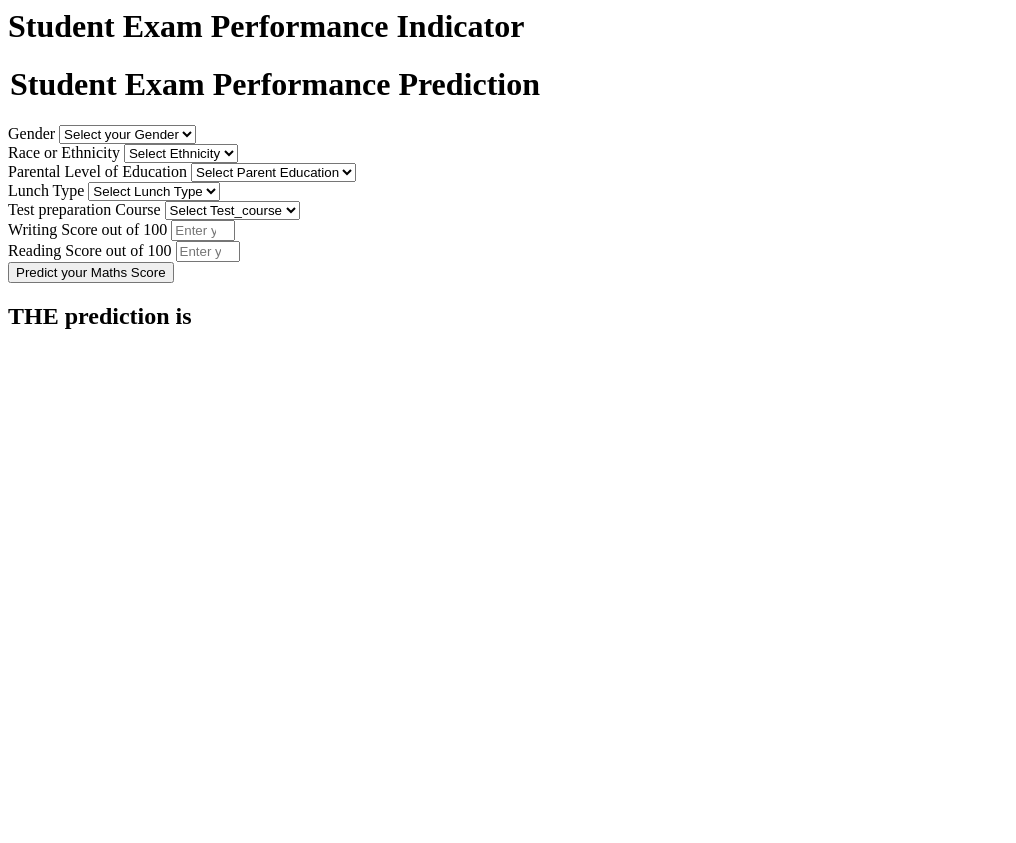
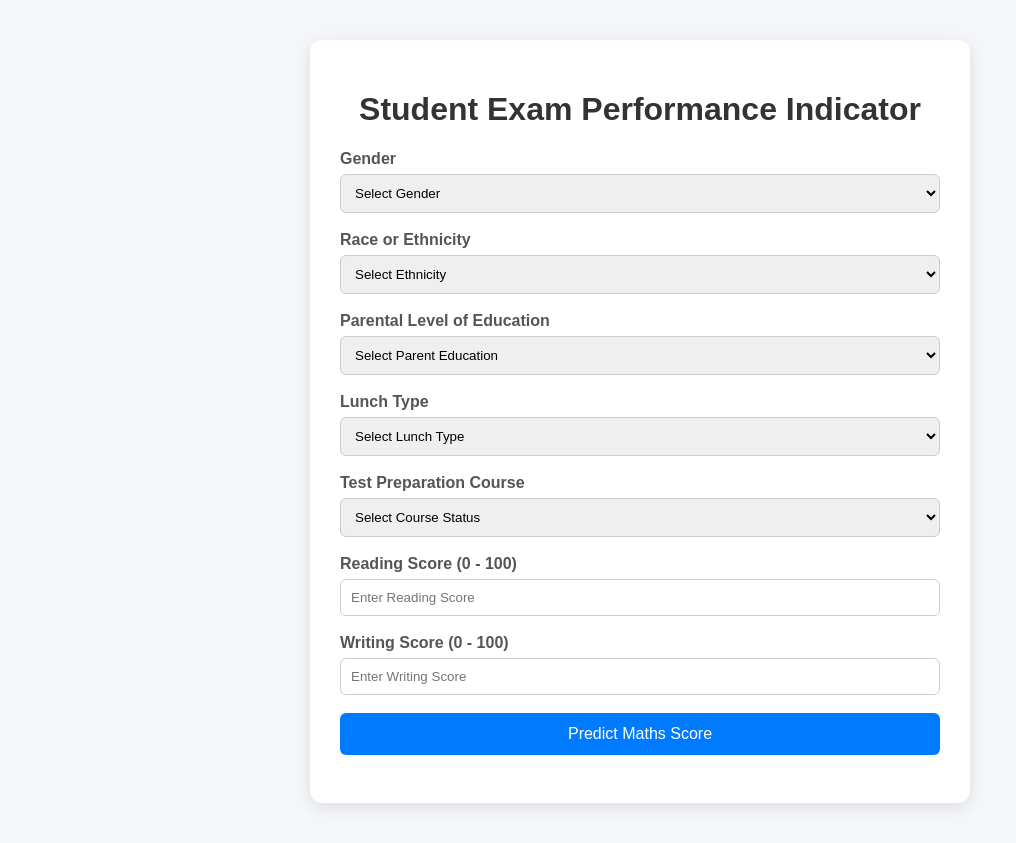
Before and after one commit to chaudhary-dhruv/student-performance-ml-pipeline, a Flask app: page /predictdata in a window 1280 px wide. Shown: the whole page, without its empty margins (0-1016 px from the left). Before the commit the page ends 329 px from the top, so only its background shows below. Run offline with Flask 3, Linux system fonts and the light colour scheme.

Commit message:
Enhance the UI

```diff
--- a/templates/home.html
+++ b/templates/home.html
@@ -1,111 +1,184 @@
-<html>
+<!DOCTYPE html>
+<html lang="en">
+
+<head>
+    <meta charset="UTF-8">
+    <meta name="viewport" content="width=device-width, initial-scale=1.0">
+    <title>Student Exam Performance Predictor</title>
+
+    <style>
+        body {
+            font-family: Arial, sans-serif;
+            background-color: #f4f6f9;
+            margin: 0;
+            padding: 0;
+        }
+
+        .login {
+            width: 600px;
+            margin: 40px auto;
+            background: white;
+            padding: 30px;
+            border-radius: 12px;
+            box-shadow: 0px 4px 15px rgba(0, 0, 0, 0.1);
+        }
+
+        h1 {
+            text-align: center;
+            color: #333;
+        }
+
+        legend {
+            font-size: 22px;
+            font-weight: bold;
+            color: #444;
+        }
+
+        .mb-3 {
+            margin-bottom: 18px;
+        }
+
+        .form-label {
+            display: block;
+            margin-bottom: 6px;
+            font-weight: 600;
+            color: #555;
+        }
+
+        .form-control {
+            width: 100%;
+            padding: 10px;
+            border: 1px solid #ccc;
+            border-radius: 6px;
+            box-sizing: border-box;
+        }
+
+        .form-control:focus {
+            outline: none;
+            border-color: #007bff;
+        }
+
+        .btn {
+            width: 100%;
+            padding: 12px;
+            border: none;
+            border-radius: 6px;
+            background: #007bff;
+            color: white;
+            font-size: 16px;
+            cursor: pointer;
+        }
+
+        .btn:hover {
+            background: #0056b3;
+        }
+
+        h2 {
+            text-align: center;
+            margin-top: 20px;
+            color: #28a745;
+        }
+    </style>
+</head>
+
 <body>
+
     <div class="login">
+
         <h1>Student Exam Performance Indicator</h1>
 
-       <form action="{{ url_for('predict_datapoint')}}" method="post">
-        <h1>
-            <legend>Student Exam Performance Prediction</legend>
-        </h1>
+        <form action="{{ url_for('predict_datapoint') }}" method="post">
+
             <div class="mb-3">
                 <label class="form-label">Gender</label>
-            <select class="form-control" name="gender" placeholder="Enter you Gender" required>
-                <option class="placeholder" selected disabled value="">Select your Gender</option>
-                <option value="male">
-                    Male
-                </option>
-                <option value="female">
-                    Female
-                </option>
+                <select class="form-control" name="gender" required>
+                    <option selected disabled value="">Select Gender</option>
+                    <option value="male">Male</option>
+                    <option value="female">Female</option>
                 </select>
             </div>
+
             <div class="mb-3">
                 <label class="form-label">Race or Ethnicity</label>
-            <select class="form-control" name="ethnicity" placeholder="Enter you ethnicity" required>
-                <option class="placeholder" selected disabled value="">Select Ethnicity</option>
-                <option value="group A">
-                    Group A
-                </option>
-                <option value="group B">
-                    Group B
-                </option>
-                <option value="group C">
-                    Group C
-                </option>
-                <option value="group D">
-                    Group D
-                </option>
-                <option value="group E">
-                    Group E
-                </option>
+                <select class="form-control" name="ethnicity" required>
+                    <option selected disabled value="">Select Ethnicity</option>
+                    <option value="group A">Group A</option>
+                    <option value="group B">Group B</option>
+                    <option value="group C">Group C</option>
+                    <option value="group D">Group D</option>
+                    <option value="group E">Group E</option>
                 </select>
             </div>
+
             <div class="mb-3">
                 <label class="form-label">Parental Level of Education</label>
-            <select class="form-control" name="parental_level_of_education"
-                placeholder="Enter you Parent Education" required>
-                <option class="placeholder" selected disabled value="">Select Parent Education</option>
-                <option value="associate's degree">
-                    associate's degree
-                </option>
-                <option value="bachelor's degree">
-                    bachelor's degree
-                </option>
-                <option value="high school">
-                    high school
-                </option>
-                <option value="master's degree">
-                    master's degree
-                </option>
-                <option value="some college">
-                    some college
-                </option>
-                <option value="some high school">
-                    some high school
-                </option>
+                <select class="form-control" name="parental_level_of_education" required>
+                    <option selected disabled value="">Select Parent Education</option>
+                    <option value="associate's degree">Associate's Degree</option>
+                    <option value="bachelor's degree">Bachelor's Degree</option>
+                    <option value="high school">High School</option>
+                    <option value="master's degree">Master's Degree</option>
+                    <option value="some college">Some College</option>
+                    <option value="some high school">Some High School</option>
                 </select>
             </div>
+
             <div class="mb-3">
                 <label class="form-label">Lunch Type</label>
-            <select class="form-control" name="lunch" placeholder="Enter you Lunch" required>
-                <option class="placeholder" selected disabled value="">Select Lunch Type</option>
-                <option value="free/reduced">
-                    free/reduced
-                </option>
-                <option value="standard">
-                    standard
-                </option>
+                <select class="form-control" name="lunch" required>
+                    <option selected disabled value="">Select Lunch Type</option>
+                    <option value="free/reduced">Free / Reduced</option>
+                    <option value="standard">Standard</option>
                 </select>
             </div>
+
             <div class="mb-3">
-            <label class="form-label">Test preparation Course</label>
-            <select class="form-control" name="test_preparation_course" placeholder="Enter you Course"
-                required>
-                <option class="placeholder" selected disabled value="">Select Test_course</option>
-                <option value="none">
-                    None
-                </option>
-                <option value="completed">
-                    Completed
-                </option>
+                <label class="form-label">Test Preparation Course</label>
+                <select class="form-control" name="test_preparation_course" required>
+                    <option selected disabled value="">Select Course Status</option>
+                    <option value="none">None</option>
+                    <option value="completed">Completed</option>
                 </select>
             </div>
+
             <div class="mb-3">
-            <label class="form-label">Writing Score out of 100</label>
-            <input class="form-control" type="number" name="reading_score"
-                placeholder="Enter your Reading score" min='0' max='100' />
+                <label class="form-label">Reading Score (0 - 100)</label>
+                <input class="form-control"
+                       type="number"
+                       name="reading_score"
+                       placeholder="Enter Reading Score"
+                       min="0"
+                       max="100"
+                       required>
             </div>
+
             <div class="mb-3">
-            <label class="form-label">Reading Score out of 100</label>
-            <input class="form-control" type="number" name="writing_score"
-                placeholder="Enter your Reading Score" min='0' max='100' />
+                <label class="form-label">Writing Score (0 - 100)</label>
+                <input class="form-control"
+                       type="number"
+                       name="writing_score"
+                       placeholder="Enter Writing Score"
+                       min="0"
+                       max="100"
+                       required>
             </div>
+
             <div class="mb-3">
-            <input class="btn btn-primary" type="submit" value="Predict your Maths Score" required />
+                <input class="btn"
+                       type="submit"
+                       value="Predict Maths Score">
             </div>
+
         </form>
+
+        {% if results %}
         <h2>
-       THE  prediction is {{results}}
+            Predicted Maths Score: {{ results }}
         </h2>
-   <body>
+        {% endif %}
+
+    </div>
+
+</body>
+
 </html>
```
Lines whose indentation alone changed are shown as unchanged.
